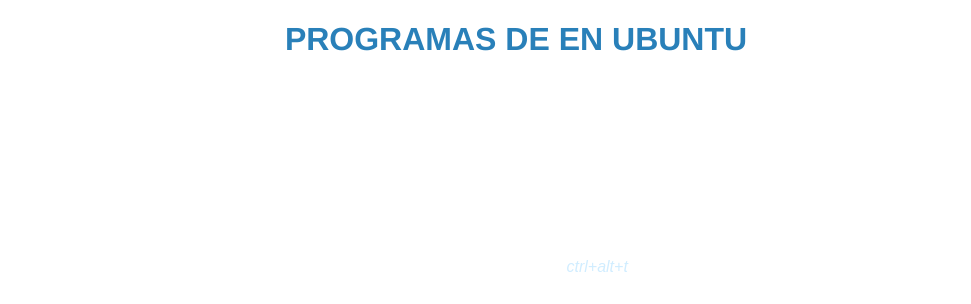
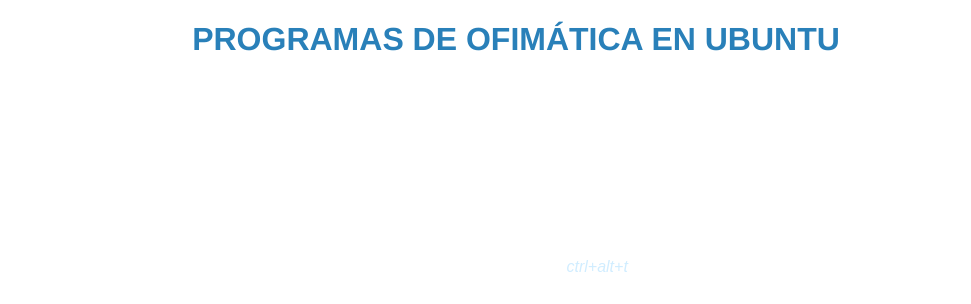
Before and after one commit to badchoiceskenny/proyectokenneth, a plain HTML site: page pages/ubuofimatica.html in a window 1280 px wide. Shown: the top 304 px of the page, without its empty margins (0-971 px from the left). Drawn offline with Linux system fonts and the light colour scheme.

Commit message:
Update ubuofimatica.html

```diff
--- a/pages/ubuofimatica.html
+++ b/pages/ubuofimatica.html
@@ -6,7 +6,7 @@
 <link rel="stylesheet" href= "estilo.css">
 </head>
 <body>
-   <h1>PROGRAMAS DE EN UBUNTU</h1>
+   <h1>PROGRAMAS DE OFIMÁTICA EN UBUNTU</h1>
     <p>En ubutnu hay menos programas de ofimática disponibles, así que solo instalaré LibreOffice. Podría instalar OpenOffie, pero es esencialmente la misma suite, y el proceso es el mismo.</p>
     <p>Una de las ventajas de Ubuntu (y las distribuciones Linux en general) sobre Windows, es que prácticamente todo se instala desde la terminal. Además Ubuntu, que está muy enfocada a usuarios novicios, lo tiene aún más fácil que otras distros.</p>
     <p>Para realizar la instalación, primero abrimos la terminal. Podemos hacerlo con <i>ctrl+alt+t</i> o bien con click derecho y abrir terminal aquí. Hay otras formas, pero estas son las más fáciles y rápidas.</p>
```
